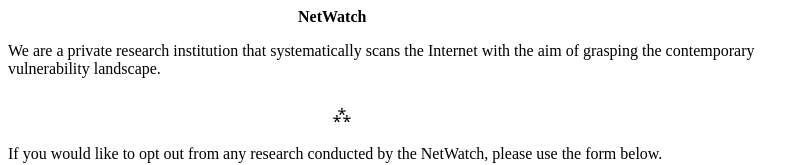
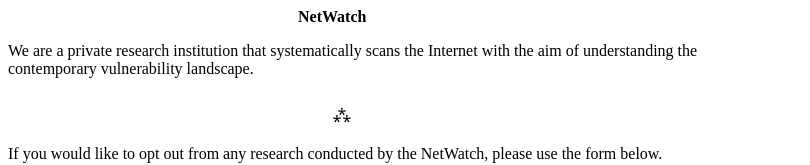
Before and after one commit to netwatchresearch/netwatchresearch.github.io, a plain HTML site: page index.html in a window 1280 px wide. Shown: the top 165 px of the page, without its empty margins (0-810 px from the left). Drawn offline with Linux system fonts and the light colour scheme.

Commit message:
Update index.html

```diff
--- a/index.html
+++ b/index.html
@@ -20,7 +20,7 @@
 <title>NetWatch</title>
 <p style="margin-left: 290px""><strong>NetWatch</strong></p>
 
-<p>We are a private research institution that systematically scans the Internet with the aim of grasping the contemporary vulnerability landscape.</p>
+<p>We are a private research institution that systematically scans the Internet with the aim of understanding the contemporary vulnerability landscape.</p>
 
 <p style="margin-top: 25px; margin-bottom: 20px; margin-left: 325px;">⁂</p>
 
```
